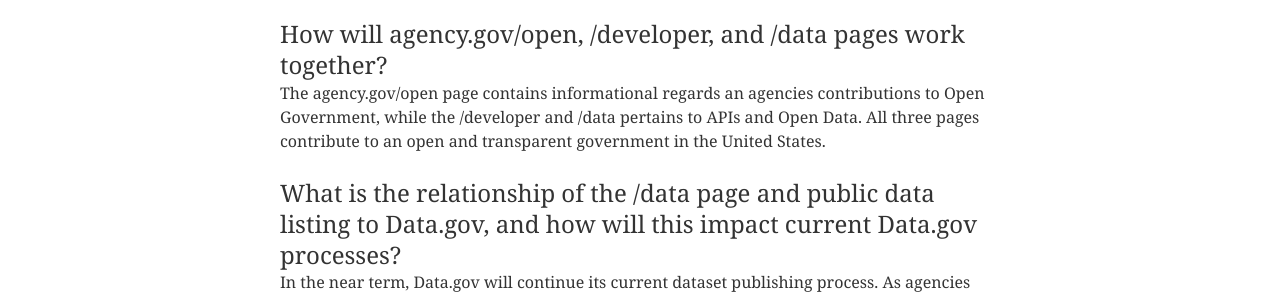
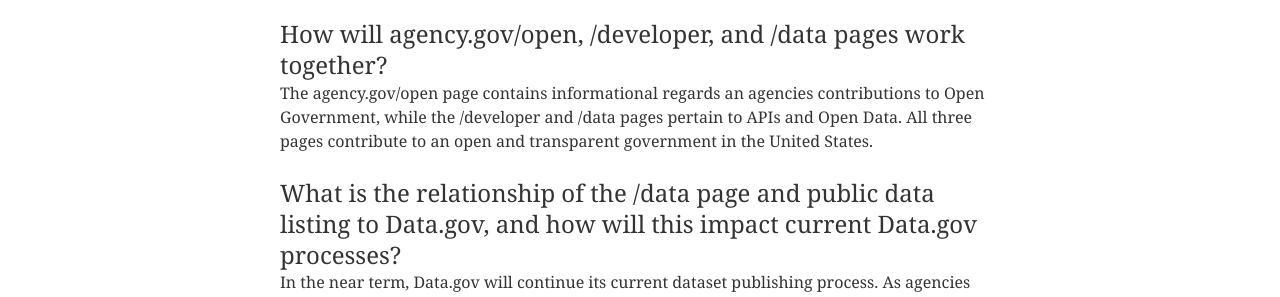
Before and after one commit to gbinal/p-o-d.github.com, a Jekyll site: the page built from faq.md, in a window 1280 px wide and 900 px high, scrolled down 3982 px. Shown: the part 178-475 px from the top of the window. Built offline with Jekyll 4.4.1, drawn with Linux system fonts in a browser that asks for light colours; nearby versions of some CDN libraries.

Commit message:
Make language more clear

```diff
--- a/faq.md
+++ b/faq.md
@@ -130,7 +130,7 @@ Having the metadata available at the agency level provides agencies with a self-
 
 ### How will agency.gov/open, /developer, and /data pages work together?
 
-The agency.gov/open page contains informational regards an agencies contributions to Open Government, while the /developer and /data pertains to APIs and Open Data. All three pages contribute to an open and transparent government in the United States.
+The agency.gov/open page contains informational regards an agencies contributions to Open Government, while the /developer and /data pages pertain to APIs and Open Data. All three pages contribute to an open and transparent government in the United States.
 
 ### What is the relationship of the /data page and public data listing to Data.gov, and how will this impact current Data.gov processes?
 
```
